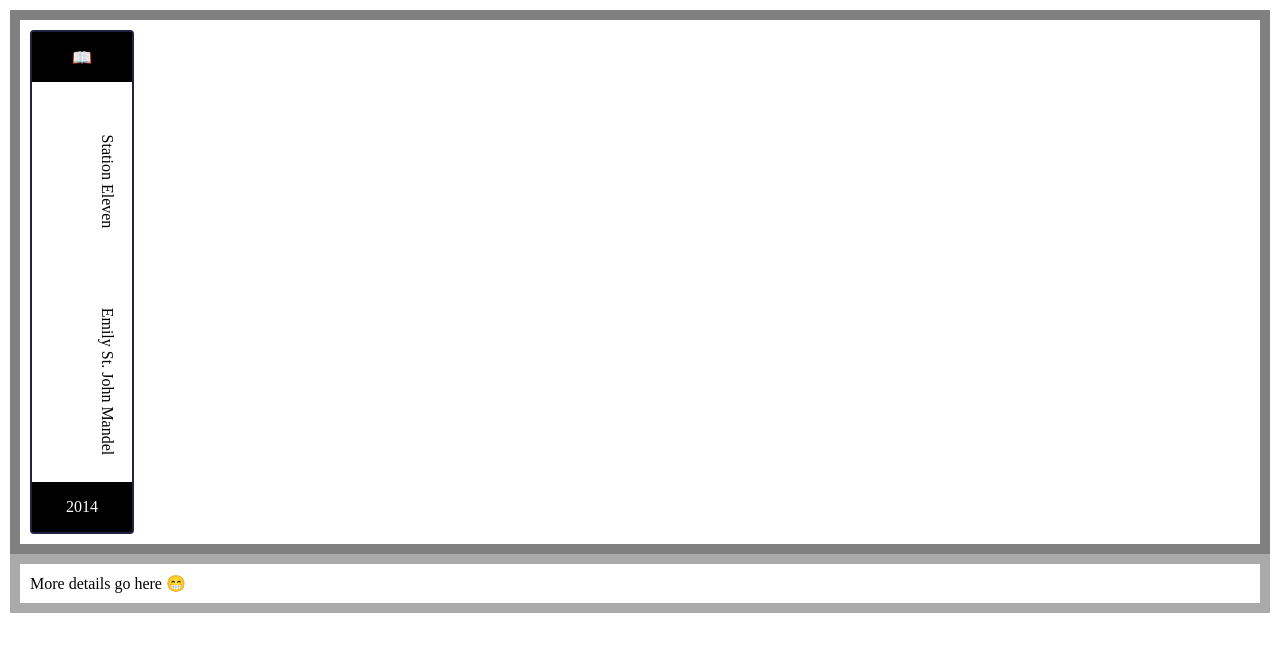
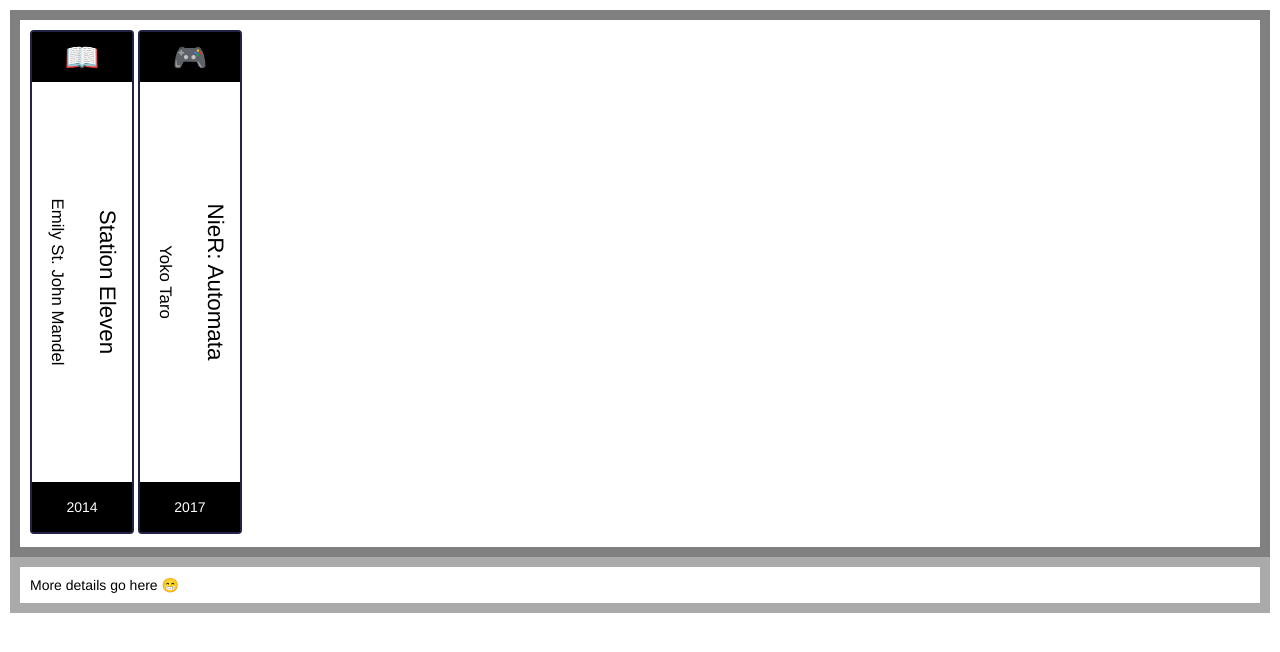
Before and after one commit to whymog/bookshelf, a plain HTML site: page index.html in a window 1280 px wide. Drawn offline with Linux system fonts and the light colour scheme.

Commit message:
Basic styles implemented; multiple inline items now supported

```diff
--- a/index.html
+++ b/index.html
@@ -10,11 +10,29 @@
       <div class="item">
         <div class="type">&#x1F4D6;</div>
         <div class="title-author-container">
-          <div class="title">Station Eleven</div>
-          <div class="author">Emily St. John Mandel</div>
+          <div class="title-container">
+            <div class="title">Station Eleven</div>
+          </div>
+          <div class="author-container">
+            <div class="author">Emily St. John Mandel</div>
+          </div>
         </div>
         <div class="year-container">
           <div class="year-published">2014</div>
+        </div>
+      </div>
+      <div class="item">
+        <div class="type">&#x1F3AE;</div>
+        <div class="title-author-container">
+          <div class="title-container">
+            <div class="title">NieR: Automata</div>
+          </div>
+          <div class="author-container">
+            <div class="author">Yoko Taro</div>
+          </div>
+        </div>
+        <div class="year-container">
+          <div class="year-published">2017</div>
         </div>
       </div>
     </div>
--- a/style.css
+++ b/style.css
@@ -1,5 +1,8 @@
 body {
   margin: 0px;
+
+  font-family: "Helvetica Neue", sans-serif;
+  font-size: 14px;
 }
 
 #container {
@@ -17,6 +20,7 @@
 }
 
 .item {
+  display: inline-block;
   width: 100px;
   height: 500px;
   border: 2px solid #224;
@@ -55,6 +59,16 @@
   height: 50px;
   vertical-align: middle;
   text-align: center;
-  /*transform: rotate(90deg);
-  transform-origin: bottom left;*/
 }
+
+.item .type {
+  font-size: 2.0em;
+}
+
+.item .title {
+  font-size: 1.6em;
+}
+
+.item .author {
+  font-size: 1.2em;
+}
```
